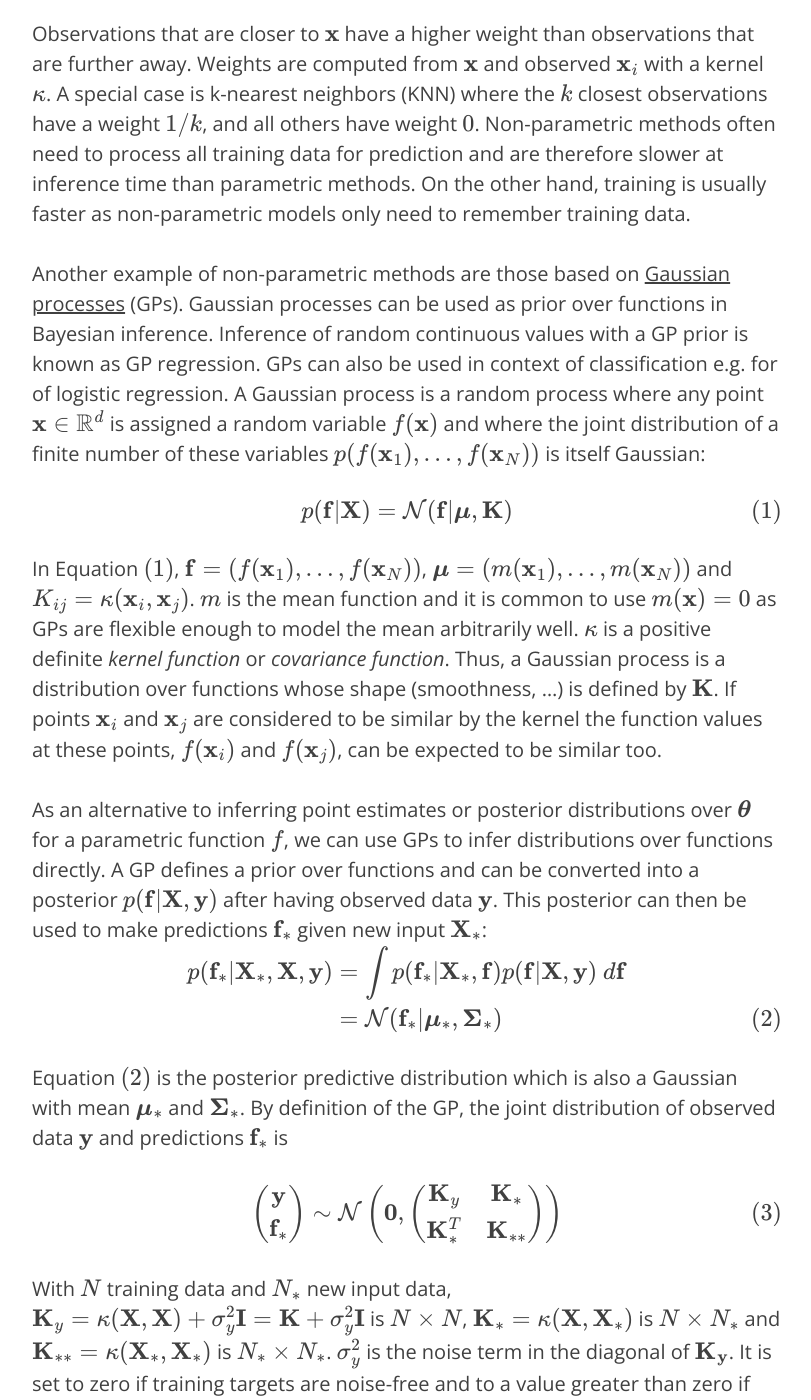
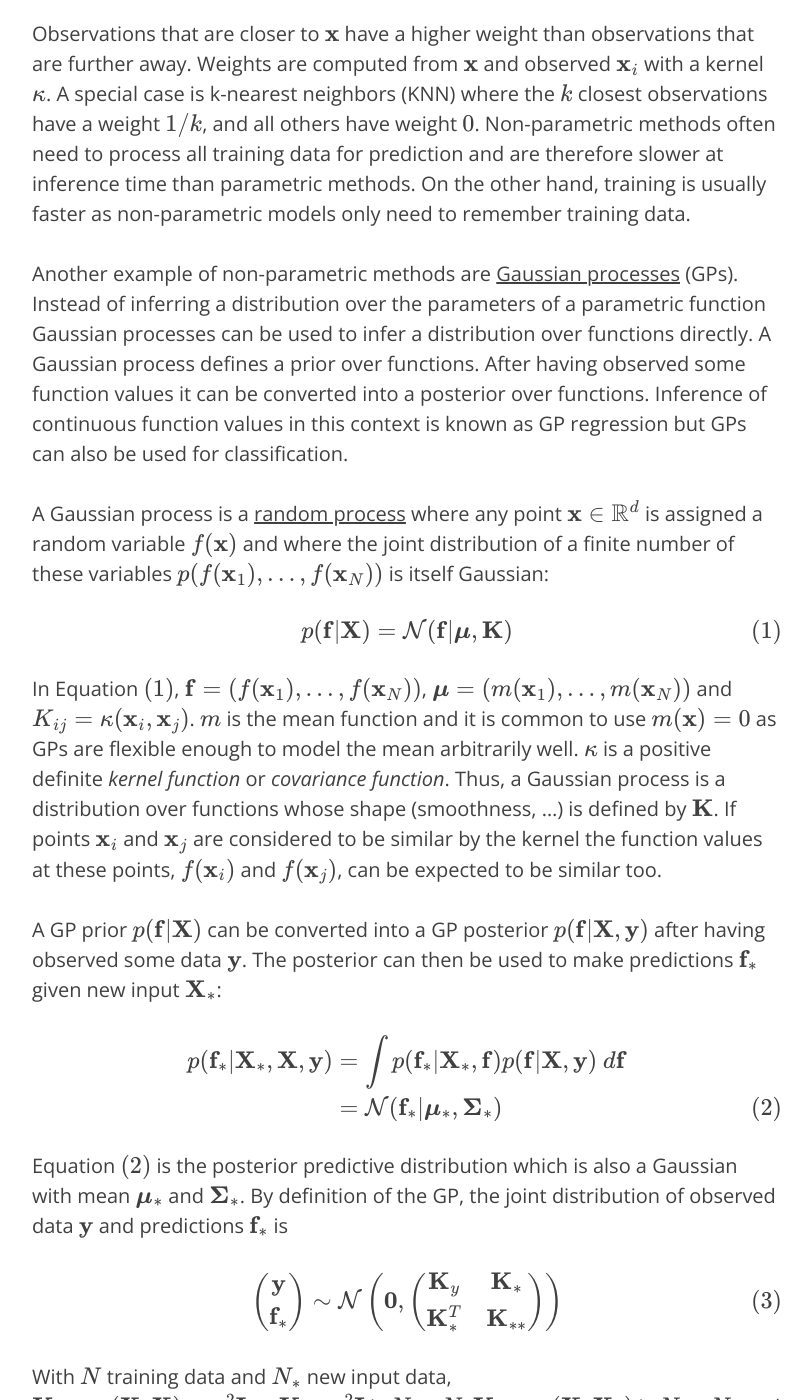
Before and after one commit to krasserm/krasserm.github.io, a Jekyll site: the page built from _posts/2018-03-19-gaussian-processes.md, in a window 1280 px wide and 1400 px high, scrolled down 1211 px. Shown: the whole window, without its empty margins (233-1044 px from the left). Built offline with Jekyll 4.4.1, drawn with Linux system fonts in a browser that asks for light colours; formulas are drawn with MathJax 3; comment, search, counter and statistics services are not loaded.

Commit message:
Improvements to Gaussian processes and variational auto-encoder

```diff
--- a/_posts/2018-03-19-gaussian-processes.md
+++ b/_posts/2018-03-19-gaussian-processes.md
@@ -20,13 +20,16 @@ $$w_i(\mathbf{x}) = \frac{\kappa(\mathbf{x}, \mathbf{x}_{i})}{\sum_{i'=1}^{N}\ka
 
 Observations that are closer to $\mathbf{x}$ have a higher weight than observations that are further away. Weights are computed from $\mathbf{x}$ and observed $\mathbf{x}_i$ with a kernel $\kappa$. A special case is k-nearest neighbors (KNN) where the $k$ closest observations have a weight $1/k$, and all others have weight $0$. Non-parametric methods often need to process all training data for prediction and are therefore slower at inference time than parametric methods. On the other hand, training is usually faster as non-parametric models only need to remember training data.
 
-Another example of non-parametric methods are those based on [Gaussian processes](https://en.wikipedia.org/wiki/Gaussian_process) (GPs). Gaussian processes can be used as prior over functions in Bayesian inference. Inference of random continuous values with a GP prior is known as GP regression. GPs can also be used in context of classification e.g. for of logistic regression. A Gaussian process is a random process where any point $\mathbf{x} \in \mathbb{R}^d$ is assigned a random variable $f(\mathbf{x})$ and where the joint distribution of a finite number of these variables $p(f(\mathbf{x}_1),...,f(\mathbf{x}_N))$ is itself Gaussian:
+Another example of non-parametric methods are [Gaussian processes](https://en.wikipedia.org/wiki/Gaussian_process) (GPs). Instead of inferring a distribution over the parameters of a parametric function Gaussian processes can be used to infer a distribution over functions directly. A Gaussian process defines a prior over functions. After having observed some function values it can be converted into a posterior over functions. Inference of continuous function values in this context is known as GP regression but GPs can also be used for classification.
+
+A Gaussian process is a [random process](https://en.wikipedia.org/wiki/Stochastic_process) where any point $\mathbf{x} \in \mathbb{R}^d$ is assigned a random variable $f(\mathbf{x})$ and where the joint distribution of a finite number of these variables $p(f(\mathbf{x}_1),...,f(\mathbf{x}_N))$ is itself Gaussian:
 
 $$p(\mathbf{f} \lvert \mathbf{X}) = \mathcal{N}(\mathbf{f} \lvert \boldsymbol\mu, \mathbf{K})\tag{1}\label{eq1}$$
 
 In Equation $(1)$, $$\mathbf{f} = (f(\mathbf{x}_1),...,f(\mathbf{x}_N))$$, $$\boldsymbol\mu = (m(\mathbf{x}_1),...,m(\mathbf{x}_N))$$ and $$K_{ij} = \kappa(\mathbf{x}_i,\mathbf{x}_j)$$. $m$ is the mean function and it is common to use $m(\mathbf{x}) = 0$ as GPs are flexible enough to model the mean arbitrarily well. $\kappa$ is a positive definite *kernel function* or *covariance function*. Thus, a Gaussian process is a distribution over functions whose shape (smoothness, ...) is defined by $\mathbf{K}$. If points $\mathbf{x}_i$ and $\mathbf{x}_j$ are considered to be similar by the kernel the function values at these points, $f(\mathbf{x}_i)$ and $f(\mathbf{x}_j)$, can be expected to be similar too.
 
-As an alternative to inferring point estimates or posterior distributions over $\boldsymbol\theta$ for a parametric function $f$, we can use GPs to infer distributions over functions directly. A GP defines a prior over functions and can be converted into a posterior $p(\mathbf{f} \lvert \mathbf{X},\mathbf{y})$ after having observed data $\mathbf{y}$. This posterior can then be used to make predictions $$\mathbf{f}_*$$ given new input $$\mathbf{X}_*$$:
+A GP prior $p(\mathbf{f} \lvert \mathbf{X})$ can be converted into a GP posterior $p(\mathbf{f} \lvert \mathbf{X},\mathbf{y})$ after having observed some data $\mathbf{y}$. The posterior can then be used to make predictions $$\mathbf{f}_*$$ given new input $$\mathbf{X}_*$$:
+
 $$
 \begin{align*}
 p(\mathbf{f}_* \lvert \mathbf{X}_*,\mathbf{X},\mathbf{y})
@@ -35,7 +38,7 @@ p(\mathbf{f}_* \lvert \mathbf{X}_*,\mathbf{X},\mathbf{y})
 \end{align*}
 $$
 
-Equation $(2)$ is the posterior predictive distribution which is also a Gaussian with mean $$\boldsymbol{\mu}_*$$ and $$\boldsymbol{\Sigma}_*$$. By definition of the GP, the joint distribution of observed data $\mathbf{y}$ and predictions $\mathbf{f}_*$  is
+Equation $(2)$ is the posterior predictive distribution which is also a Gaussian with mean $$\boldsymbol{\mu}_*$$ and $$\boldsymbol{\Sigma}_*$$. By definition of the GP, the joint distribution of observed data $\mathbf{y}$ and predictions $$\mathbf{f}_*$$  is
 
 $$
 \begin{pmatrix}\mathbf{y} \\ \mathbf{f}_*\end{pmatrix} \sim \mathcal{N}
@@ -54,7 +57,6 @@ $$
 $$
 
 This is the minimum we need to know for implementing Gaussian processes and applying them to regression problems. For further details, please consult the literature in the [References](#References) section. The next section shows how to implement GPs with plain NumPy from scratch, later sections demonstrate how to use GP implementations from [scikit-learn](http://scikit-learn.org/stable/) and [GPy](http://sheffieldml.github.io/GPy/).
-
 ## Implementation with NumPy
 
 Here, we will use the squared exponential kernel, also known as Gaussian kernel or RBF kernel:
```
Also changed, not shown: _posts/2018-04-03-variational-inference.md (+3 -5 lines).
